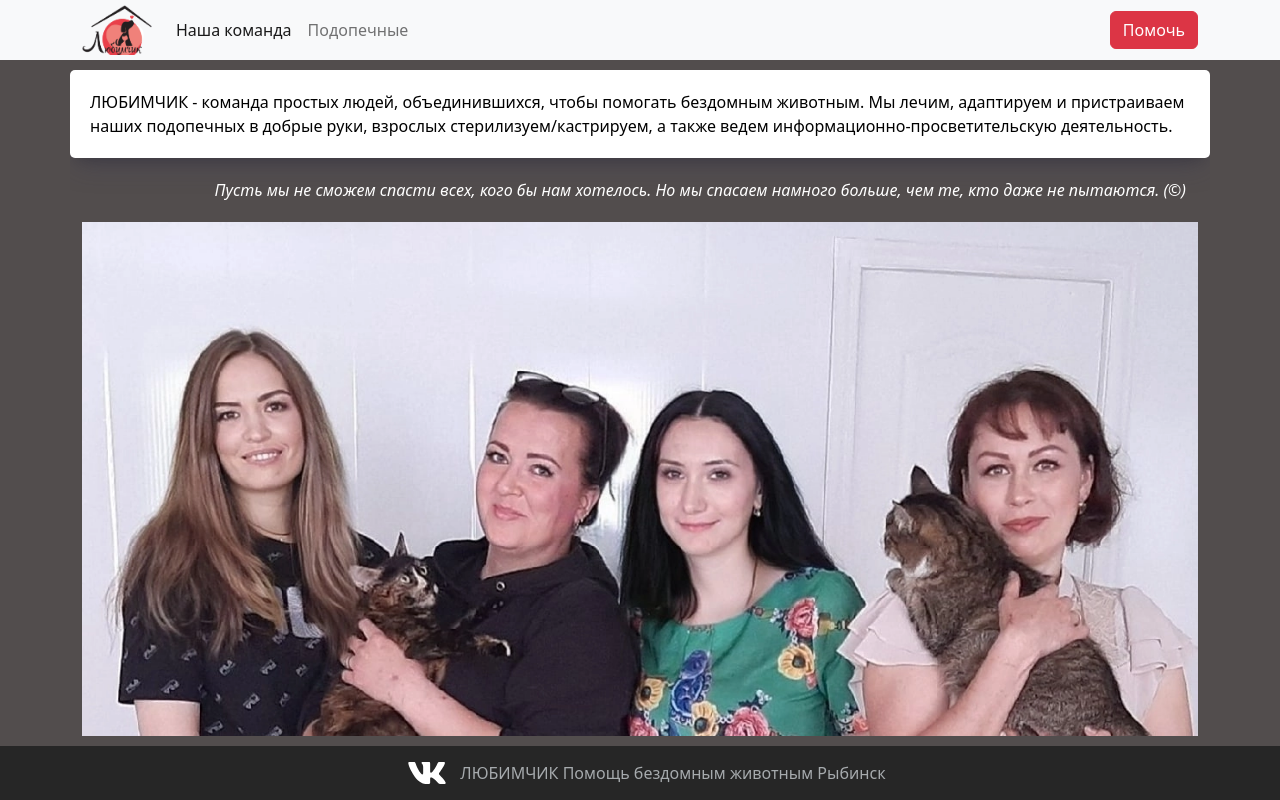
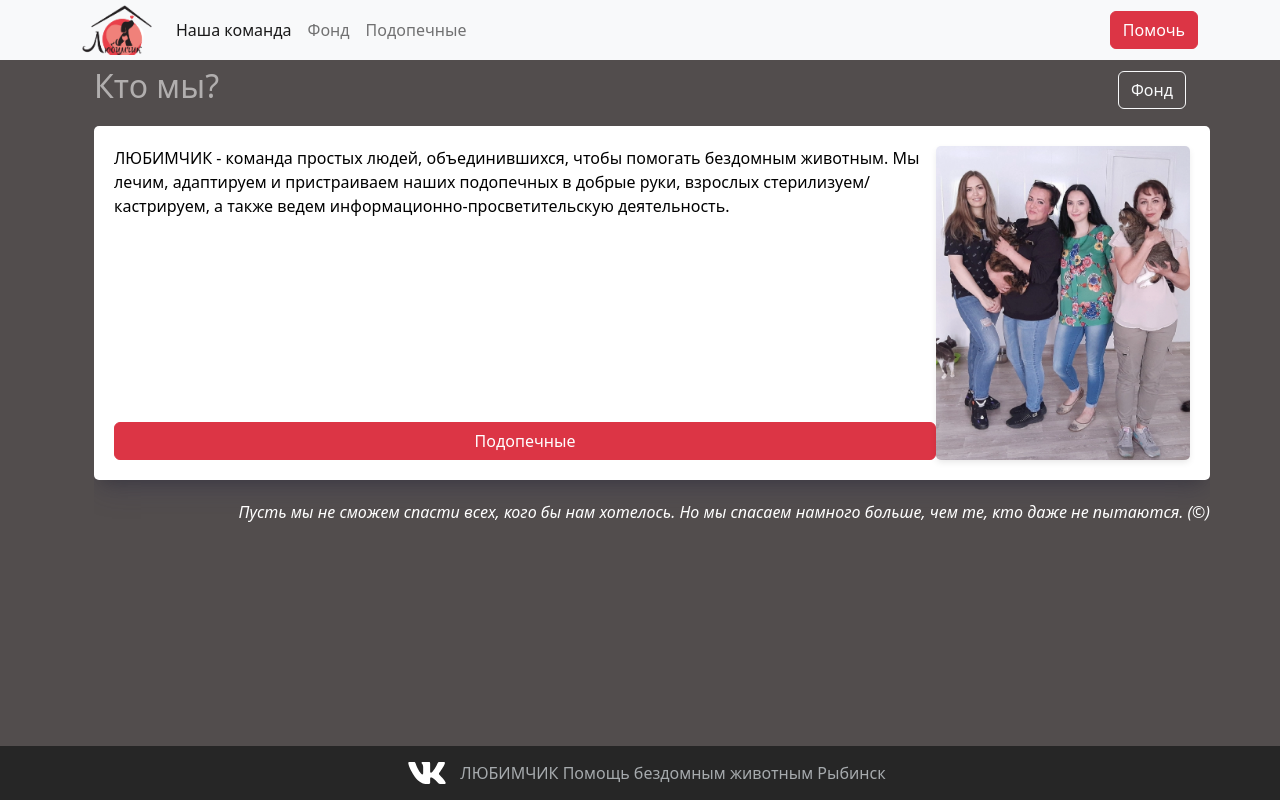
Before and after one commit to Alevtina98/animal-shelter-front, a Next.js app: page /team in a window 1280 px wide. Built offline with nearby package versions, Linux system fonts and the light colour scheme.

Commit message:
feat: вынести кнопки из шапки домой

```diff
--- a/src/component/header/mainHeader/MainHeader.module.css
+++ b/src/component/header/mainHeader/MainHeader.module.css
@@ -5,4 +5,5 @@
 .mainHeader {
     background: #7c7676;
     padding: 0;
+
 }
--- a/src/component/header/mainHeader/MainHeader.tsx
+++ b/src/component/header/mainHeader/MainHeader.tsx
@@ -23,7 +23,7 @@ const MainHeader: FC = () => {
       className={styles.mainHeader}
     >
       <Container>
-        <Navbar.Brand href="/help">
+        <Navbar.Brand href="/team">
             <img
             alt=""
            src="/icon/logo.png"
@@ -38,13 +38,17 @@ const MainHeader: FC = () => {
           </span>*/}
         </Navbar.Brand>
 
+
+
+
         <Navbar.Collapse
           id="basic-navbar-nav"
           className="justify-content-center"
         >
           <Nav activeKey={router.pathname} className="me-auto">
-            <Nav.Link href="/team">Наша команда</Nav.Link>
-            <Nav.Link href="/animals">Подопечные</Nav.Link>
+           <Nav.Link href="/team">Наша команда</Nav.Link>
+           <Nav.Link href="/animals">Фонд</Nav.Link>
+           <Nav.Link href="/animals">Подопечные</Nav.Link>
 
             {/* волонтеры и их истории/СМИ
             <Nav.Link href="/team">Команда</Nav.Link>*/}
@@ -69,14 +73,15 @@ const MainHeader: FC = () => {
               <Nav.Link href="/login">Вход </Nav.Link>
             </Nav>
           </Navbar.Collapse>*/}
-          <Form className="d-flex">
+
+        </Navbar.Collapse>
+
+        <Form className="d-flex">
             <Button variant="danger" href="/help">
               Помочь
             </Button>
           </Form>
-        </Navbar.Collapse>
-
-        <Navbar.Toggle aria-controls="basic-navbar-nav" />
+         {/* <Navbar.Toggle aria-controls="basic-navbar-nav" />*/}
       </Container>
     </Navbar>
   );
--- a/src/pages/team/index.tsx
+++ b/src/pages/team/index.tsx
@@ -1,9 +1,11 @@
 import { FC, memo, useEffect, useState } from "react";
-import { Carousel, Container, Row } from "react-bootstrap";
+import { Carousel, Col, Container, Navbar, Row, Button } from "react-bootstrap";
 import * as team from "../../../public/team.json";
 import styles from "@/component/card/Card.module.css";
+import teamStyles from "@/styles/Team.module.css";
 import clsx from "clsx";
-
+import animalsStyles from "@/styles/AnimalHeader.module.css";
+import pageHeaderStyles from "@/styles/PageHeader.module.css";
 export interface ITeamInfo {
   title: string;
   subTitle: string;
@@ -33,24 +35,73 @@ const Team: FC = () => {
   }, [team]);
   return (
     <>
-      <Row>
-        <h2 className="mb-4">{info?.title}</h2>
-      </Row>
-      <Container className="overflow-auto h-100 position-absolute">
-        <Row className={clsx("", styles.mainTextCard)}>
-          {info?.descriptionText}
-        </Row>
-        <Row
+    <div className={pageHeaderStyles.animalContainer}>
+    <Navbar
+        expand="sm"
+        collapseOnSelect
+        sticky="top"
+        variant="dark"
+        className={pageHeaderStyles.panel}
+      >
+        <Container fluid className="d-flex w-100 justify-content-between">
+          <Navbar.Collapse
+            id="page-navbar-nav-sum"
+            className="justify-content-start"
+          >
+            <Navbar.Text><h2>{info?.title}</h2></Navbar.Text>
+          </Navbar.Collapse>
+
+         <Button
+
+            variant="outline-light"
+            href=""
+            style={{margin:0}}
+          >
+            Фонд
+          </Button>
+
+        </Container>
+      </Navbar>
+    </div>
+
+      <Container
           className={clsx(
-            styles.authorTextCard,
-            "w-100 d-flex  justify-content-end"
+            "container overflow-auto flex-fill d-flex",
+            animalsStyles.cardContainer
           )}
-        >
-          {info?.quoteList[0].text}
-        </Row>
-        <Row className="h-auto">
-          <img className={styles.photo} src={info?.img}></img>
-        </Row>
+          >
+          <div className="overflow-auto h-100 position-absolute">
+            <div  className={clsx("", styles.mainTextCard)}>
+              <div className={clsx("h-100", teamStyles.card)}>
+                <div style={{display: "flex", flexDirection: "column", justifyContent: "space-between", marginBottom: ""}}>
+                {info?.descriptionText}
+
+                <Button
+                  className={styles.mainButton}
+                  variant="danger"
+                  href="/animals"
+
+                >
+                 Подопечные
+                </Button>
+
+
+                </div>
+
+                <div className={styles.blogCard}>
+                  <img className={styles.photo} src={info?.img}></img>
+                </div>
+              </div>
+            </div>
+            <div
+              className={clsx(
+                styles.authorTextCard,
+                "w-100 d-flex  justify-content-end"
+              )}
+            >
+            {info?.quoteList[0].text}
+            </div>
+          </div>
       </Container>
     </>
   );
--- /dev/null
+++ b/src/styles/Team.module.css
@@ -0,0 +1,9 @@
+.card {
+    display: flex;
+    flex-direction: row;
+}
+@media (max-width: 640px) {
+   .card {
+    flex-direction: column;
+   }
+}
```
